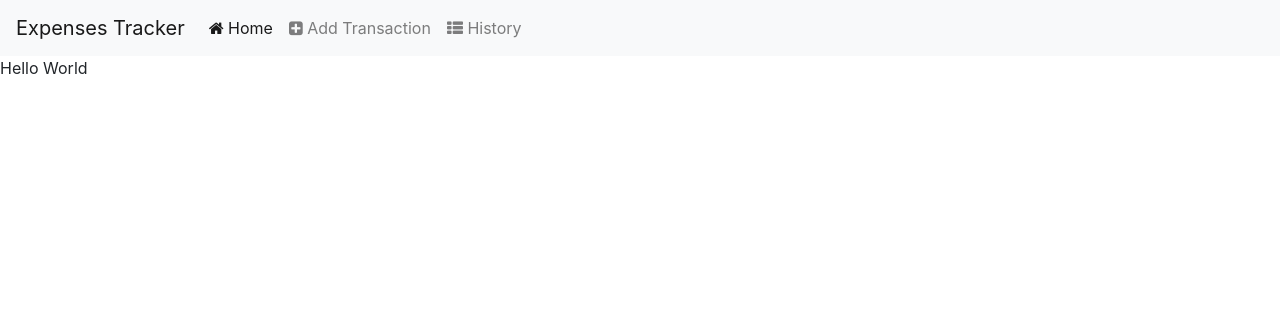
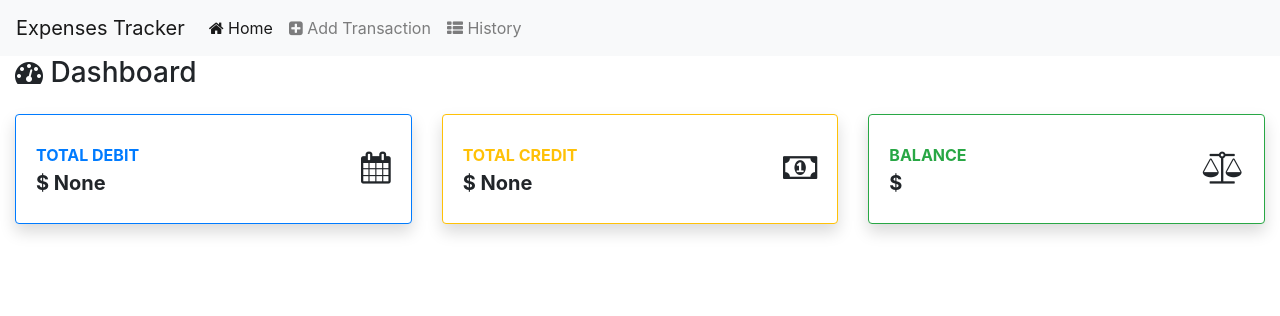
Before and after one commit to yucheng91/CI3-expenses-manager, a Flask app: page /home in a window 1280 px wide. Shown: the top 316 px of the page. Run offline with Flask 2, Linux system fonts and the light colour scheme; data that the repository does not hold is empty; some libraries are stand-ins or nearby versions.

Commit message:
Added dashboard overview in homepage index.html

```diff
--- /dev/null
+++ b/.c9/metadata/preview-/templates/index.html
@@ -0,0 +1 @@
+{"filter":false,"title":"[P] /templates/index.html","undoManager":{"mark":-1,"position":-1,"stack":[]},"preview":{"path":"/templates/index.html","previewer":"previewBrowser","disableInjection":true},"timestamp":1566442179265,"hash":"da39a3ee5e6b4b0d3255bfef95601890afd80709"}
--- a/app.py
+++ b/app.py
@@ -15,7 +15,19 @@ app = Flask(__name__)
 
 @app.route('/home')
 def home():
-    return render_template('index.html')
+    cursor = connection.cursor(pymysql.cursors.DictCursor)
+    sql = "SELECT SUM(debit) AS totaldebit FROM transaction"
+    cursor.execute(sql)
+    totaldebit = cursor.fetchone()
+
+    sql = "SELECT SUM(credit) AS totalcredit FROM transaction"
+    cursor.execute(sql)
+    totalcredit = cursor.fetchone()
+
+    sql = "SELECT (SELECT SUM(debit) AS sumdebit FROM transaction) - (SELECT SUM(credit) AS sumcredit FROM transaction) AS balance FROM transaction"
+    cursor.execute(sql)
+    balance = cursor.fetchone()
+    return render_template('index.html',totaldebit = totaldebit, totalcredit = totalcredit,balance=balance)
 
 @app.route('/view-all')
 def viewall():
@@ -38,7 +50,7 @@ def viewall():
     cursor.execute(sql)
     balance = cursor.fetchone()
 
-    return render_template('transaction_overview.html', data=results, totaldebit = totaldebit, totalcredit = totalcredit,balance=balance)
+    return render_template('transaction_overview.html', data=results,totaldebit = totaldebit, totalcredit = totalcredit,balance=balance)
 
 @app.route('/new-transaction/', methods=["GET"])
 def addtransaction():
--- a/templates/index.html
+++ b/templates/index.html
@@ -38,7 +38,68 @@
     <!--end nav-->
 
 <div id="content">
-  Hello World
+          <!-- Begin Page Content -->
+        <div class="container-fluid">
+
+          <!-- Page Heading -->
+          <div class="d-sm-flex align-items-center justify-content-between mb-4">
+            <h1 class="h3 mb-0 text-gray-800"><i class="fa fa-tachometer" aria-hidden="true"></i> Dashboard</h1>
+          </div>
+
+          <!-- Content Row -->
+          <div class="row">
+
+            <!-- Earnings (Monthly) Card Example -->
+            <div class="col-xl-4 col-md-6 mb-4">
+              <div class="card border-primary shadow h-100 py-2">
+                <div class="card-body">
+                  <div class="row no-gutters align-items-center">
+                    <div class="col mr-2">
+                      <div class="text-xs font-weight-bold text-primary text-uppercase mb-1">Total Debit</div>
+                      <div class="h5 mb-0 font-weight-bold text-gray-800">$ {{totaldebit['totaldebit']}}</div>
+                    </div>
+                    <div class="col-auto">
+                      <i class="fa fa-calendar fa-2x text-gray-300"></i>
+                    </div>
+                  </div>
+                </div>
+              </div>
+            </div>
+
+            <!-- Earnings (Monthly) Card Example -->
+            <div class="col-xl-4 col-md-6 mb-4">
+              <div class="card border-warning shadow h-100 py-2">
+                <div class="card-body">
+                  <div class="row no-gutters align-items-center">
+                    <div class="col mr-2">
+                      <div class="text-xs font-weight-bold text-warning text-uppercase mb-1">Total Credit</div>
+                      <div class="h5 mb-0 font-weight-bold text-gray-800">$ {{totalcredit['totalcredit']}}</div>
+                    </div>
+                    <div class="col-auto">
+                      <i class="fa fa-money fa-2x text-gray-300"></i>
+                    </div>
+                  </div>
+                </div>
+              </div>
+            </div>
+
+            <!-- Earnings (Monthly) Card Example -->
+            <div class="col-xl-4 col-md-6 mb-4">
+              <div class="card border-success shadow h-100 py-2">
+                <div class="card-body">
+                  <div class="row no-gutters align-items-center">
+                    <div class="col mr-2">
+                      <div class="text-xs font-weight-bold text-success text-uppercase mb-1">Balance</div>
+                      <div class="h5 mb-0 font-weight-bold text-gray-800">$ {{balance['balance']}}</div>
+                    </div>
+                    <div class="col-auto">
+                      <i class="fa fa-balance-scale fa-2x text-gray-300"></i>
+                    </div>
+                  </div>
+                </div>
+              </div>
+            </div>
+        <!-- /.container-fluid -->
 </div>
 
     <script src="https://code.jquery.com/jquery-3.3.1.slim.min.js" integrity="sha384-q8i/X+965DzO0rT7abK41JStQIAqVgRVzpbzo5smXKp4YfRvH+8abtTE1Pi6jizo" crossorigin="anonymous"></script>
```
Also changed, not shown: .c9/metadata/environment/app.py (+1 -1 lines), .c9/metadata/environment/templates/edit_transaction.html (+1 -1 lines), .c9/metadata/environment/templates/index.html (+1 -1 lines), .c9/metadata/environment/templates/new_transaction.html (+1 -1 lines), .c9/metadata/environment/templates/transaction_overview.html (+1 -1 lines), 1 other file.
